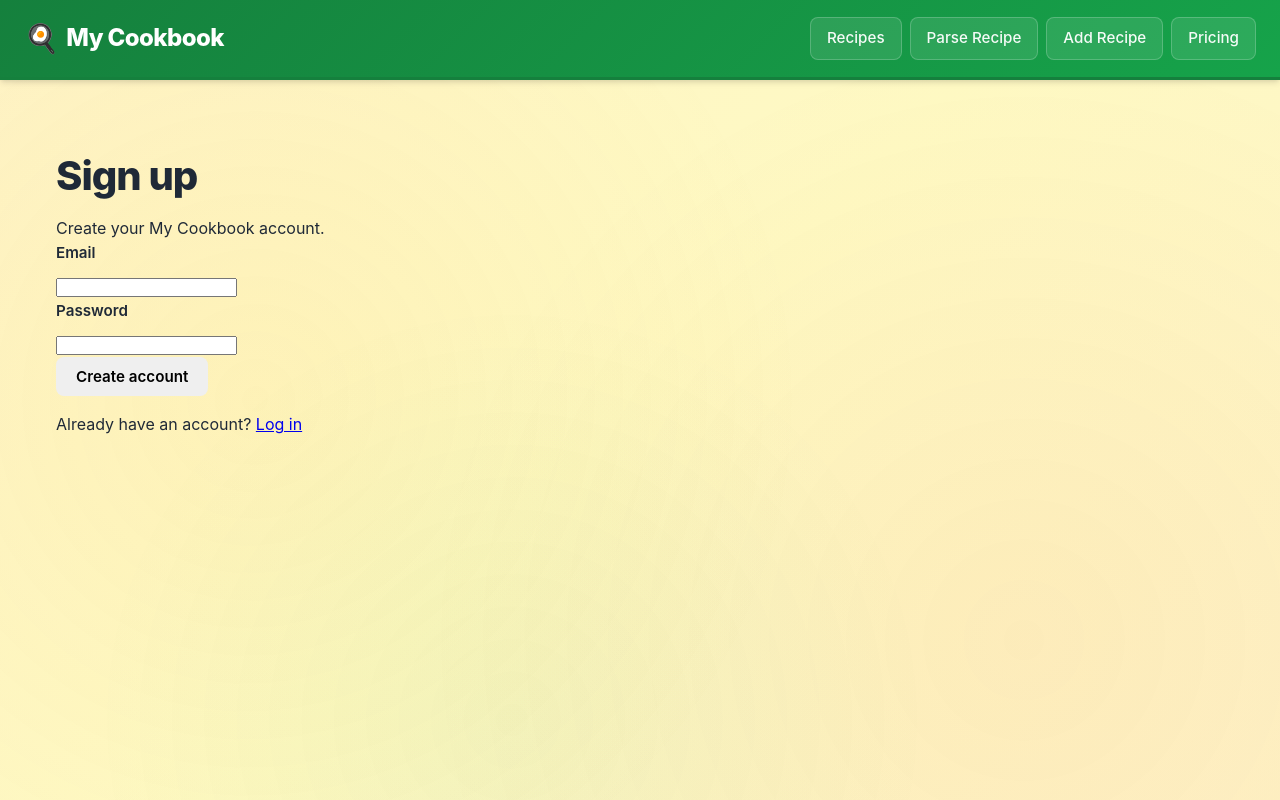
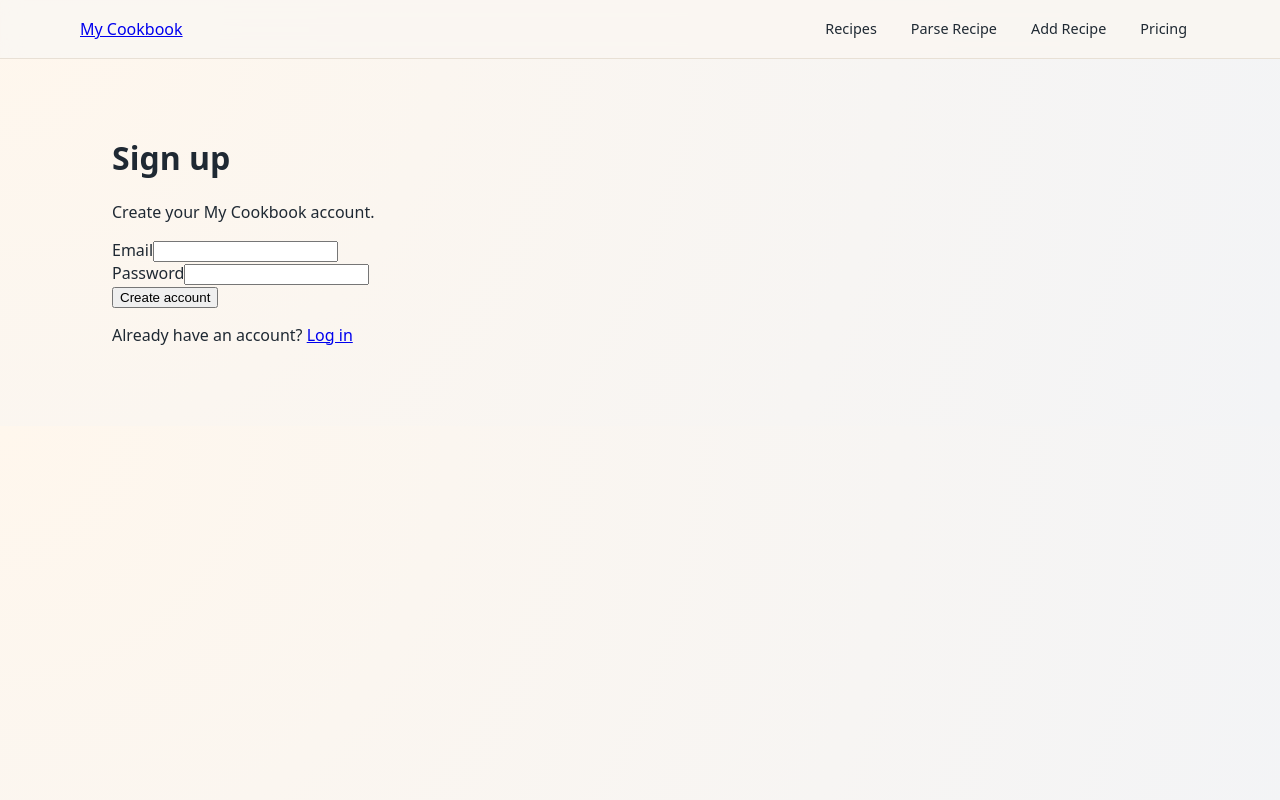
Before and after one commit to rwilliamspbg-ops/My-Cookbook-V1.0, a Next.js app: page /signup in a window 1280 px wide. Built offline with nearby package versions, Linux system fonts and the light colour scheme.

Commit message:
Update globals.css

```diff
--- a/styles/globals.css
+++ b/styles/globals.css
@@ -3,394 +3,253 @@
 @tailwind utilities;
 
 :root {
-  --primary-color: #16a34a;
-  --primary-hover: #15803d;
-  --secondary-color: #ea580c;
-  --background-start: #fef3c7;
-  --background-end: #fef9c3;
-  --card-bg: rgba(255, 255, 255, 0.95);
-  --text-primary: #1f2937;
-  --text-secondary: #6b7280;
-  --border-color: #e5e7eb;
+  --color-bg: #faf7f2;
+  --color-surface: #ffffff;
+  --color-border: #e0d6c8;
+  --color-accent: #d97757;
+  --color-accent-soft: #fbe1d7;
+  --color-text-main: #1f2933;
+  --color-text-muted: #6b7280;
+  --radius-lg: 12px;
+  --radius-md: 8px;
+  --shadow-soft: 0 10px 25px rgba(15, 23, 42, 0.08);
+  --font-sans: system-ui, -apple-system, BlinkMacSystemFont, "Segoe UI",
+    sans-serif;
 }
 
-* {
-  box-sizing: border-box;
+html,
+body {
   margin: 0;
   padding: 0;
+  font-family: var(--font-sans);
+  color: var(--color-text-main);
+  background: radial-gradient(circle at top left, #fff7ed, #f3f4f6);
 }
 
-body {
-  font-family: 'Inter', system-ui, -apple-system, BlinkMacSystemFont, 'Segoe UI', sans-serif;
-  background: linear-gradient(135deg, #fef3c7 0%, #fef9c3 50%, #fef3c7 100%);
-  background-attachment: fixed;
-  color: var(--text-primary);
-  line-height: 1.6;
-  min-height: 100vh;
-  position: relative;
-}
+/* Layout */
 
-/* Subtle pattern overlay */
-body::before {
-  content: '';
-  position: fixed;
-  top: 0;
-  left: 0;
-  right: 0;
-  bottom: 0;
-  background-image:
-    radial-gradient(circle at 20% 50%, rgba(251, 191, 36, 0.08) 0%, transparent 50%),
-    radial-gradient(circle at 80% 80%, rgba(234, 88, 12, 0.06) 0%, transparent 50%),
-    radial-gradient(circle at 40% 90%, rgba(22, 163, 74, 0.05) 0%, transparent 40%);
-  pointer-events: none;
-  z-index: 0;
-}
-
-.app-shell {
+.app-root {
   min-height: 100vh;
   display: flex;
   flex-direction: column;
-  position: relative;
-  z-index: 1;
 }
 
-/* Header Styling */
 .app-header {
-  background: linear-gradient(135deg, #15803d 0%, #16a34a 100%);
-  box-shadow: 0 4px 6px -1px rgba(0, 0, 0, 0.1), 0 2px 4px -1px rgba(0, 0, 0, 0.06);
-  backdrop-filter: blur(10px);
   position: sticky;
   top: 0;
-  z-index: 100;
-  border-bottom: 3px solid #15803d;
+  z-index: 20;
+  backdrop-filter: blur(10px);
+  background: rgba(250, 247, 242, 0.9);
+  border-bottom: 1px solid rgba(224, 214, 200, 0.7);
 }
 
 .app-header-inner {
-  max-width: 1280px;
+  max-width: 1120px;
   margin: 0 auto;
-  padding: 1rem 1.5rem;
+  padding: 0.75rem 1rem;
   display: flex;
   align-items: center;
   justify-content: space-between;
 }
 
-.app-logo {
-  font-weight: 800;
-  font-size: 1.5rem;
-  text-decoration: none;
-  color: white;
-  display: flex;
+.brand {
+  display: inline-flex;
   align-items: center;
   gap: 0.5rem;
-  letter-spacing: -0.025em;
-  transition: transform 0.2s ease;
+  text-decoration: none;
+  color: inherit;
 }
 
-.app-logo:hover {
-  transform: translateY(-2px);
+.brand-icon {
+  font-size: 1.5rem;
 }
 
-.app-logo::before {
-  content: '🍳';
-  font-size: 1.75rem;
+.brand-name {
+  font-weight: 700;
+  letter-spacing: 0.04em;
+}
+
+.brand-version {
+  font-size: 0.75rem;
+  color: var(--color-text-muted);
 }
 
 .app-nav {
   display: flex;
+  flex-wrap: wrap;
   gap: 0.5rem;
 }
 
 .app-nav a {
-  padding: 0.5rem 1rem;
-  font-size: 0.95rem;
-  font-weight: 500;
+  font-size: 0.9rem;
   text-decoration: none;
-  color: rgba(255, 255, 255, 0.95);
-  border-radius: 0.5rem;
-  transition: all 0.2s ease;
-  background: rgba(255, 255, 255, 0.1);
-  border: 1px solid rgba(255, 255, 255, 0.2);
+  padding: 0.4rem 0.75rem;
+  border-radius: 999px;
+  color: var(--color-text-main);
+  border: 1px solid transparent;
+  transition: background 0.15s ease, color 0.15s ease, border-color 0.15s ease;
 }
 
 .app-nav a:hover {
-  background: rgba(255, 255, 255, 0.2);
-  color: white;
-  transform: translateY(-2px);
-  box-shadow: 0 4px 6px -1px rgba(0, 0, 0, 0.1);
+  background: var(--color-accent-soft);
+  border-color: var(--color-accent);
+  color: var(--color-accent);
 }
 
-.app-nav a:active {
-  transform: translateY(0);
+.app-main {
+  flex: 1;
+  max-width: 1120px;
+  margin: 1.5rem auto 2rem;
+  padding: 0 1rem;
+  width: 100%;
 }
 
-/* Main Content Area */
-.app-main {
-  flex: 1;
-  max-width: 1280px;
-  width: 100%;
-  margin: 0 auto;
-  padding: 2rem 1.5rem 4rem;
+.app-footer {
+  border-top: 1px solid var(--color-border);
+  padding: 0.75rem 1rem;
+  font-size: 0.8rem;
+  color: var(--color-text-muted);
+  text-align: center;
 }
 
-/* Card Styling */
-.card {
-  background: var(--card-bg);
-  border-radius: 1rem;
-  padding: 2rem;
-  box-shadow:
-    0 4px 6px -1px rgba(0, 0, 0, 0.1),
-    0 2px 4px -1px rgba(0, 0, 0, 0.06);
-  border: 1px solid rgba(255, 255, 255, 0.8);
-  backdrop-filter: blur(10px);
-  transition: all 0.3s ease;
+/* Shared page framing */
+
+.page-header {
+  display: flex;
+  flex-wrap: wrap;
+  gap: 0.75rem;
+  justify-content: space-between;
+  align-items: center;
+  margin-bottom: 1rem;
 }
 
-.card:hover {
-  box-shadow:
-    0 10px 15px -3px rgba(0, 0, 0, 0.1),
-    0 4px 6px -2px rgba(0, 0, 0, 0.05);
-  transform: translateY(-2px);
+.page-title {
+  font-size: 1.5rem;
+  display: flex;
+  align-items: center;
+  gap: 0.4rem;
 }
 
-/* Button Styling */
-button, .button {
-  padding: 0.625rem 1.25rem;
-  font-size: 0.95rem;
-  font-weight: 600;
-  border-radius: 0.5rem;
-  border: none;
-  cursor: pointer;
-  transition: all 0.2s ease;
-  font-family: inherit;
-  display: inline-flex;
-  align-items: center;
-  justify-content: center;
+.page-subtitle {
+  margin: 0.25rem 0 0;
+  font-size: 0.9rem;
+  color: var(--color-text-muted);
+}
+
+.page-actions {
+  display: flex;
+  flex-wrap: wrap;
   gap: 0.5rem;
 }
 
-button:disabled, .button:disabled {
-  opacity: 0.5;
-  cursor: not-allowed;
+/* Buttons */
+
+.btn-pill {
+  display: inline-flex;
+  align-items: center;
+  gap: 0.25rem;
+  padding: 0.35rem 0.75rem;
+  font-size: 0.8rem;
+  border-radius: 999px;
+  border: 1px solid var(--color-border);
+  background: #f9fafb;
+  text-decoration: none;
+  color: var(--color-text-main);
+  cursor: pointer;
+  transition: background 0.15s ease, border-color 0.15s ease, transform 0.1s ease;
 }
 
-.button-primary {
-  background: linear-gradient(135deg, var(--primary-color) 0%, var(--primary-hover) 100%);
-  color: white;
-  box-shadow: 0 2px 4px rgba(22, 163, 74, 0.3);
+.btn-pill.primary {
+  background: var(--color-accent);
+  border-color: var(--color-accent);
+  color: #ffffff;
 }
 
-.button-primary:hover:not(:disabled) {
-  background: linear-gradient(135deg, var(--primary-hover) 0%, #166534 100%);
-  box-shadow: 0 4px 6px rgba(22, 163, 74, 0.4);
-  transform: translateY(-2px);
+.btn-pill.danger {
+  border-color: #f97373;
+  color: #b91c1c;
 }
 
-.button-secondary {
-  background: white;
-  color: var(--text-primary);
-  border: 2px solid var(--border-color);
-  box-shadow: 0 1px 2px rgba(0, 0, 0, 0.05);
+.btn-pill:hover {
+  transform: translateY(-1px);
 }
 
-.button-secondary:hover:not(:disabled) {
-  background: #f9fafb;
-  border-color: var(--primary-color);
-  transform: translateY(-2px);
+/* Lists & cards */
+
+.recipe-list {
+  display: grid;
+  grid-template-columns: repeat(auto-fill, minmax(260px, 1fr));
+  gap: 1rem;
 }
 
-.button-danger {
-  background: linear-gradient(135deg, #dc2626 0%, #b91c1c 100%);
-  color: white;
-  box-shadow: 0 2px 4px rgba(220, 38, 38, 0.3);
+.recipe-card,
+.form-card {
+  background: var(--color-surface);
+  border-radius: var(--radius-lg);
+  border: 1px solid var(--color-border);
+  box-shadow: var(--shadow-soft);
+  padding: 1.25rem;
 }
 
-.button-danger:hover:not(:disabled) {
-  background: linear-gradient(135deg, #b91c1c 0%, #991b1b 100%);
-  box-shadow: 0 4px 6px rgba(220, 38, 38, 0.4);
-  transform: translateY(-2px);
+.recipe-card h3 {
+  margin: 0 0 0.25rem;
+  font-size: 1.1rem;
 }
 
-/* Input Styling */
-input[type="text"],
-input[type="number"],
-input[type="url"],
-textarea,
-select {
-  width: 100%;
-  padding: 0.75rem 1rem;
-  font-size: 1rem;
-  border: 2px solid var(--border-color);
-  border-radius: 0.5rem;
-  font-family: inherit;
-  background: white;
-  transition: all 0.2s ease;
-}
-
-input:focus,
-textarea:focus,
-select:focus {
-  outline: none;
-  border-color: var(--primary-color);
-  box-shadow: 0 0 0 3px rgba(22, 163, 74, 0.1);
-}
-
-textarea {
-  resize: vertical;
-  min-height: 100px;
-}
-
-/* Label Styling */
-label {
-  display: block;
-  margin-bottom: 0.5rem;
-  font-weight: 600;
-  color: var(--text-primary);
-  font-size: 0.95rem;
-}
-
-/* Recipe Grid */
-.recipe-grid {
-  display: grid;
-  grid-template-columns: repeat(auto-fill, minmax(300px, 1fr));
-  gap: 1.5rem;
-  margin-top: 2rem;
-}
-
-/* Recipe Card */
-.recipe-card {
-  background: var(--card-bg);
-  border-radius: 1rem;
-  overflow: hidden;
-  box-shadow:
-    0 4px 6px -1px rgba(0, 0, 0, 0.1),
-    0 2px 4px -1px rgba(0, 0, 0, 0.06);
-  border: 1px solid rgba(255, 255, 255, 0.8);
-  transition: all 0.3s ease;
-  cursor: pointer;
-}
-
-.recipe-card:hover {
-  transform: translateY(-4px);
-  box-shadow:
-    0 20px 25px -5px rgba(0, 0, 0, 0.1),
-    0 10px 10px -5px rgba(0, 0, 0, 0.04);
-}
-
-.recipe-card-image {
-  width: 100%;
-  height: 200px;
-  object-fit: cover;
-  background: linear-gradient(135deg, #fbbf24 0%, #f59e0b 100%);
-}
-
-.recipe-card-content {
-  padding: 1.5rem;
-}
-
-.recipe-card-title {
-  font-size: 1.25rem;
-  font-weight: 700;
-  color: var(--text-primary);
-  margin-bottom: 0.5rem;
+.recipe-card-description {
+  font-size: 0.9rem;
+  color: var(--color-text-muted);
 }
 
 .recipe-card-meta {
+  font-size: 0.85rem;
+  color: var(--color-text-muted);
+}
+
+.recipe-card-actions {
+  margin-top: 0.5rem;
   display: flex;
-  gap: 1rem;
-  font-size: 0.875rem;
-  color: var(--text-secondary);
+  flex-wrap: wrap;
+  gap: 0.4rem;
+}
+
+/* Search */
+
+.search-input {
+  width: 100%;
+  max-width: 420px;
+  padding: 0.5rem 0.75rem;
+  border-radius: 999px;
+  border: 1px solid var(--color-border);
+  font-size: 0.9rem;
+}
+
+/* Recipe detail */
+
+.recipe-detail {
+  background: var(--color-surface);
+  border-radius: var(--radius-lg);
+  border: 1px solid var(--color-border);
+  box-shadow: var(--shadow-soft);
+  padding: 1.25rem 1.5rem;
+}
+
+.recipe-detail-ingredients,
+.recipe-detail-instructions {
   margin-top: 1rem;
 }
 
-/* Alert Messages */
-.alert {
-  padding: 1rem 1.25rem;
-  border-radius: 0.5rem;
-  margin-bottom: 1.5rem;
-  font-weight: 500;
-  display: flex;
-  align-items: center;
-  gap: 0.75rem;
-}
+/* Responsiveness */
 
-.alert-success {
-  background: #d1fae5;
-  color: #065f46;
-  border: 1px solid #6ee7b7;
-}
-
-.alert-error {
-  background: #fee2e2;
-  color: #991b1b;
-  border: 1px solid #fca5a5;
-}
-
-.alert-info {
-  background: #dbeafe;
-  color: #1e40af;
-  border: 1px solid #93c5fd;
-}
-
-/* Page Titles */
-h1 {
-  font-size: 2.5rem;
-  font-weight: 800;
-  color: var(--text-primary);
-  margin-bottom: 0.5rem;
-  letter-spacing: -0.025em;
-}
-
-h2 {
-  font-size: 1.875rem;
-  font-weight: 700;
-  color: var(--text-primary);
-  margin-bottom: 1rem;
-}
-
-h3 {
-  font-size: 1.5rem;
-  font-weight: 600;
-  color: var(--text-primary);
-  margin-bottom: 0.75rem;
-}
-
-/* Loading Spinner */
-.spinner {
-  border: 3px solid rgba(22, 163, 74, 0.1);
-  border-top: 3px solid var(--primary-color);
-  border-radius: 50%;
-  width: 40px;
-  height: 40px;
-  animation: spin 0.8s linear infinite;
-}
-
-@keyframes spin {
-  0% { transform: rotate(0deg); }
-  100% { transform: rotate(360deg); }
-}
-
-/* Responsive Design */
-@media (max-width: 768px) {
+@media (max-width: 640px) {
   .app-header-inner {
     flex-direction: column;
-    gap: 1rem;
-  }
-
-  .app-nav {
-    width: 100%;
-    justify-content: center;
-  }
-
-  .recipe-grid {
-    grid-template-columns: 1fr;
-  }
-
-  h1 {
-    font-size: 2rem;
+    align-items: flex-start;
+    gap: 0.5rem;
   }
 
   .app-main {
-    padding: 1.5rem 1rem 3rem;
+    margin-top: 1rem;
   }
 }
 
```
